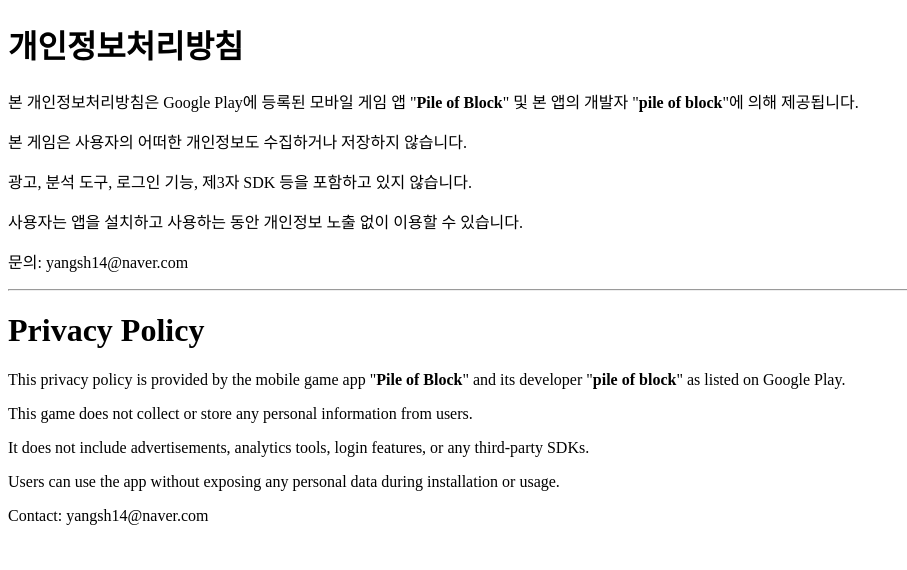
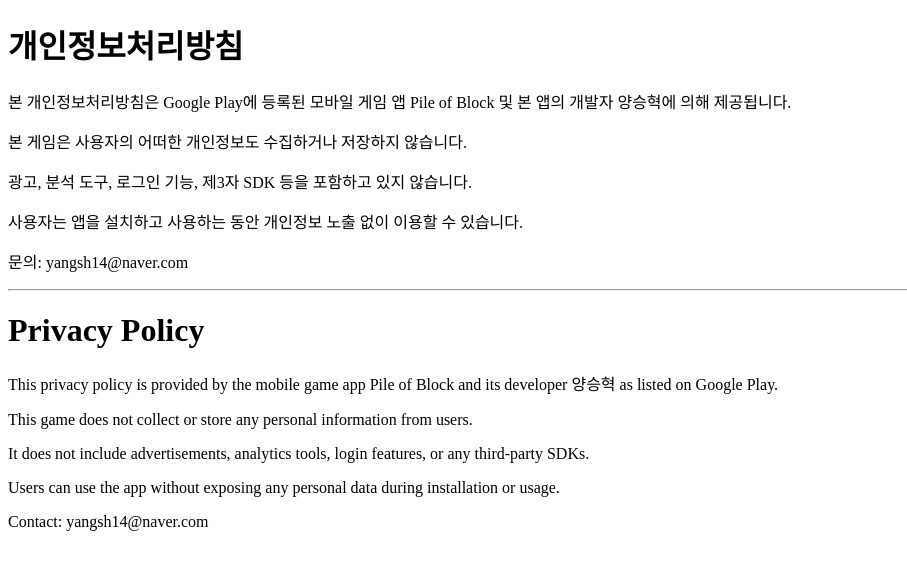
Before and after one commit to just-sheep/privacy-policy, a plain HTML site: page index.html in a window 1280 px wide. Shown: the whole page, without its empty margins (0-907 px from the left). Drawn offline with Linux system fonts and the light colour scheme.

Commit message:
Update index.html

```diff
--- a/index.html
+++ b/index.html
@@ -6,7 +6,7 @@
 </head>
 <body>
   <h1>개인정보처리방침</h1>
-  <p>본 개인정보처리방침은 Google Play에 등록된 모바일 게임 앱 "<strong>Pile of Block</strong>" 및 본 앱의 개발자 "<strong>pile of block</strong>"에 의해 제공됩니다.</p>
+  <p>본 개인정보처리방침은 Google Play에 등록된 모바일 게임 앱 Pile of Block 및 본 앱의 개발자 양승혁에 의해 제공됩니다.</p>
   <p>본 게임은 사용자의 어떠한 개인정보도 수집하거나 저장하지 않습니다.</p>
   <p>광고, 분석 도구, 로그인 기능, 제3자 SDK 등을 포함하고 있지 않습니다.</p>
   <p>사용자는 앱을 설치하고 사용하는 동안 개인정보 노출 없이 이용할 수 있습니다.</p>
@@ -15,7 +15,7 @@
   <hr>
 
   <h1>Privacy Policy</h1>
-  <p>This privacy policy is provided by the mobile game app "<strong>Pile of Block</strong>" and its developer "<strong>pile of block</strong>" as listed on Google Play.</p>
+  <p>This privacy policy is provided by the mobile game app Pile of Block and its developer 양승혁 as listed on Google Play.</p>
   <p>This game does not collect or store any personal information from users.</p>
   <p>It does not include advertisements, analytics tools, login features, or any third-party SDKs.</p>
   <p>Users can use the app without exposing any personal data during installation or usage.</p>
```
